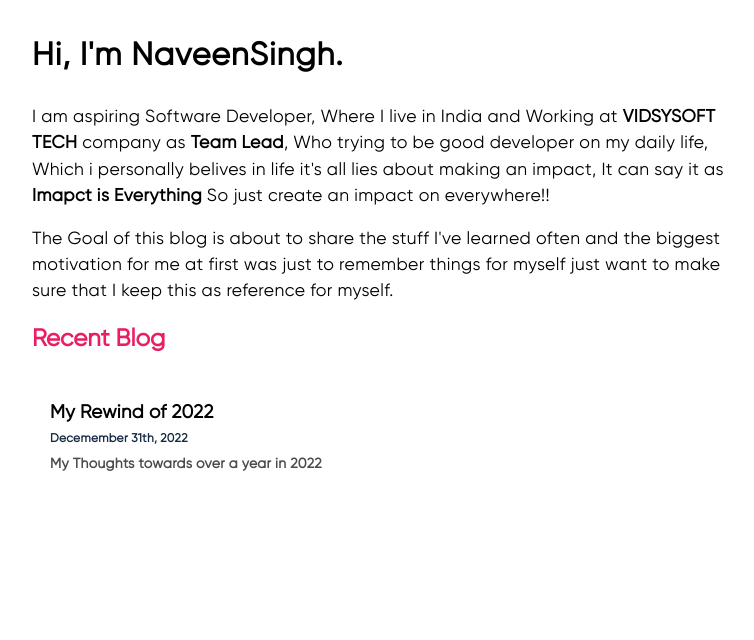
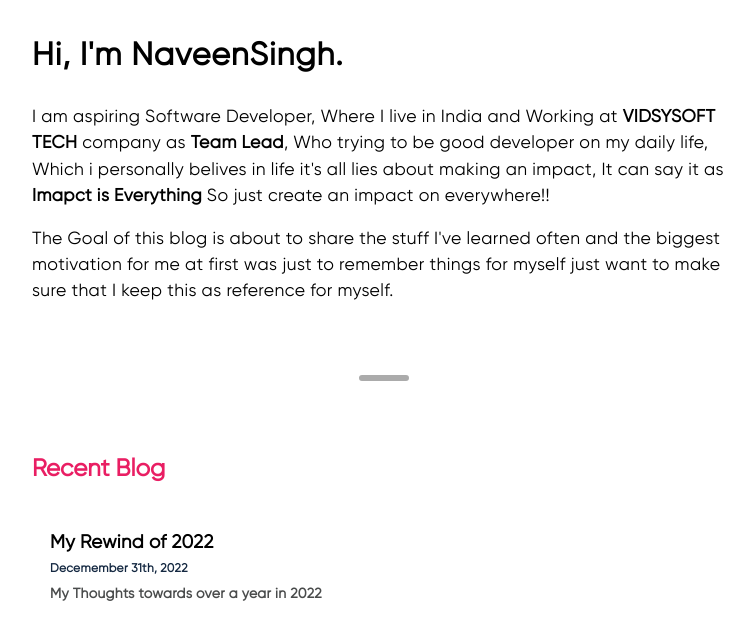
Before and after one commit to naveensinghp/psweb, a Next.js app: page /maincontent in a window 1280 px wide. Shown: the top 640 px of the page, without its empty margins (288-1042 px from the left). Built offline with nearby package versions, Linux system fonts and the light colour scheme.

Commit message:
endofline

```diff
--- a/pages/maincontent.js
+++ b/pages/maincontent.js
@@ -23,6 +23,7 @@ export default function MainContent(){
                     <Paragraph>
                     The Goal of this blog is about to share the stuff I&apos;ve learned often and the biggest motivation for me at first was just to remember things for myself just want to make sure that I keep this as reference for myself.
                     </Paragraph>
+                    <EndofLine></EndofLine>
                     {/* <svg  style={{ margin: '70px auto' }} width="100" height="50"><path d="M 0,25 Q 5,30 10,25 Q 15,20 20,25 Q 25,30 30,25 Q 35,20 40,25 Q 45,30 50,25 Q 55,20 60,25 Q 65,30 70,25 Q 75,20 80,25 Q 85,30 90,25 Q 95,20 100,25" fill="none" stroke-linecap="round" stroke="#D500F9" stroke-width="2"></path>
                     </svg> */}
                     <Heading>Recent Blog</Heading>
@@ -50,6 +51,13 @@ const NameStyle = styled.h1`
 letter-spacing: 0.9px`;
 
 
+const EndofLine = styled.div`
+border: 3px solid #ababab;
+border-radius: 12px;
+margin: 70px auto;
+width: 50px;`;
+
+
 const OuterWrapper = styled.div`
 width: 100%;
 //min-height: 100vh;
```
